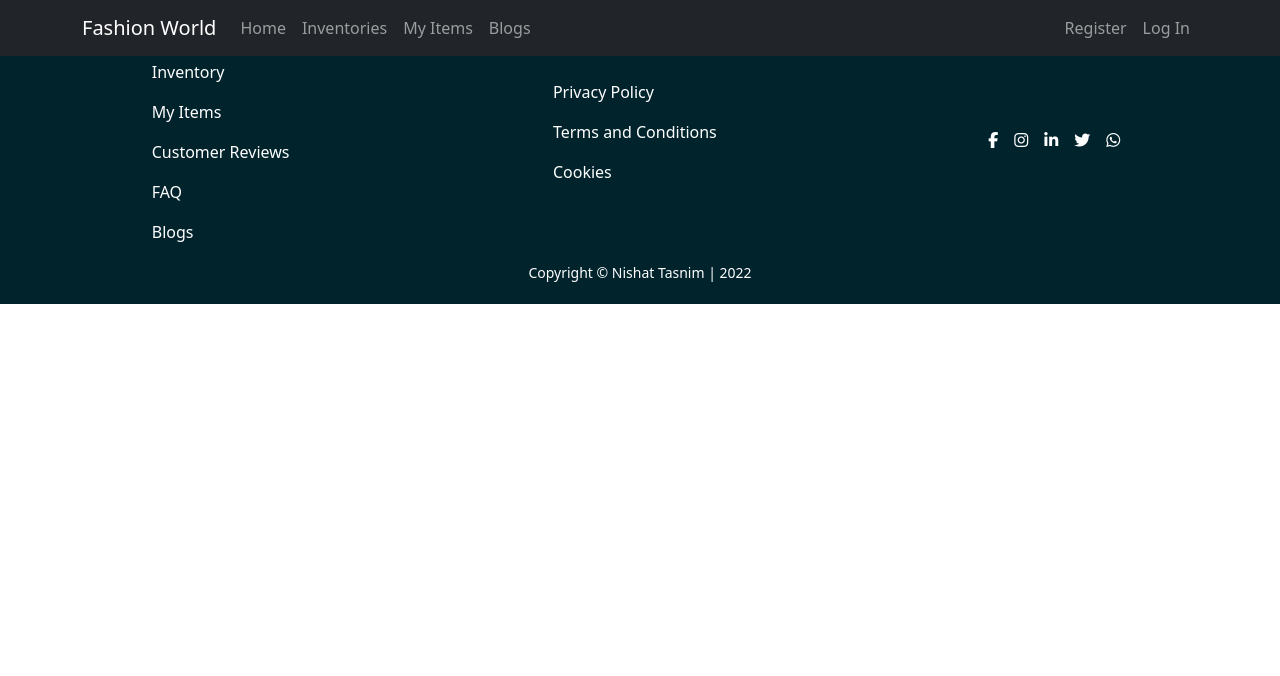
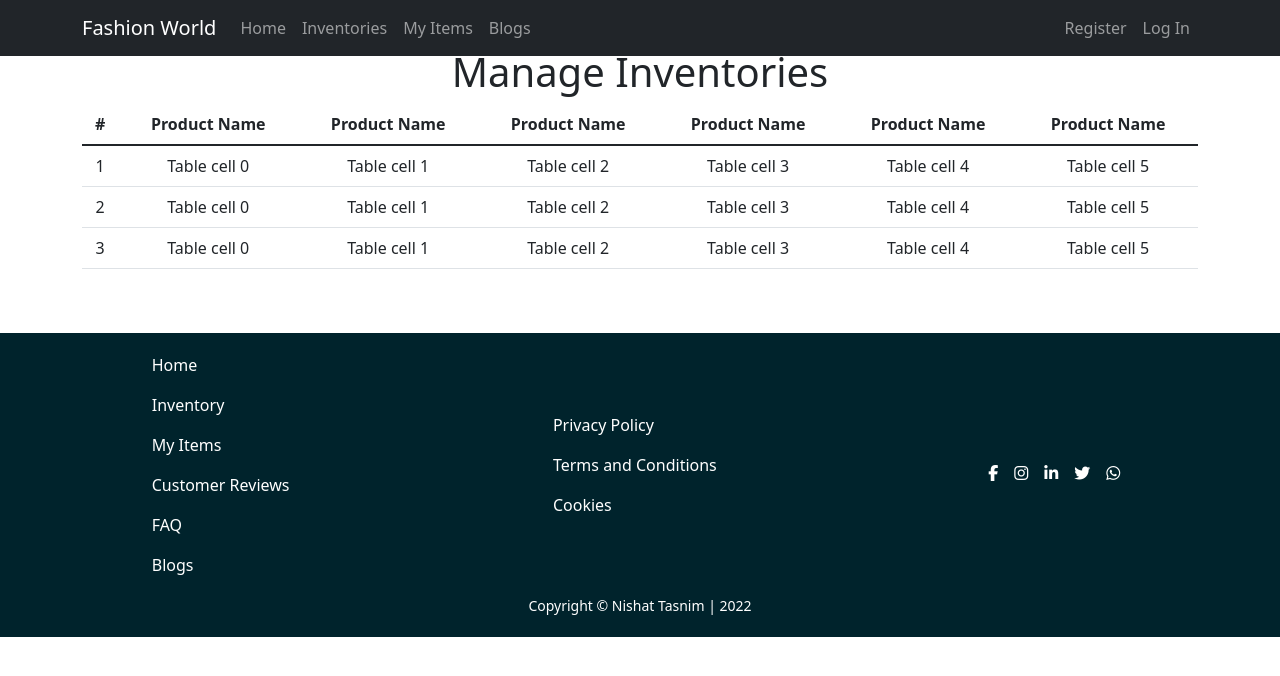
Before and after one commit to nishattasnim08/fashion-world-client-side, a React (Create React App) app: page /manageInventories in a window 1280 px wide. Shown: the top 676 px of the page. Built offline with nearby package versions, Linux system fonts and the light colour scheme.

Commit message:
manage inventories page created

```diff
--- a/src/App.js
+++ b/src/App.js
@@ -5,6 +5,7 @@ import Footer from './Shared/Footer/Footer';
 import Header from './Shared/Header/Header';
 import Home from './Pages/Home/Home/Home';
 import Inventories from './Pages/Home/Inventiories/Inventories';
+import ManageInventories from './Pages/ManageInventories/ManageInventories';
 
 function App() {
   return (
@@ -13,6 +14,7 @@ function App() {
       <Routes>
         <Route path="/" element={<Home/>}></Route>
         <Route path="/inventory" element={<Inventories/>}></Route>
+        <Route path="/manageInventories" element={<ManageInventories/>}></Route>
       </Routes>
       <Footer/>
     </div>
--- /dev/null
+++ b/src/Pages/Home/FAQ/FAQ.js
@@ -0,0 +1,32 @@
+import React from 'react';
+import { Accordion } from 'react-bootstrap';
+import './FAQ.css';
+
+const FAQ = () => {
+    return (
+        <div className='my-5'>
+            <div className='text-center'>
+                <h1>FAQ</h1>
+            </div>
+            <div className='devide'></div>
+            <div className='my-5'>
+                <Accordion>
+                    <Accordion.Item eventKey="0">
+                        <Accordion.Header>What is your return policy?</Accordion.Header>
+                        <Accordion.Body>
+                            We allows return within 15 days. But if you ruin the product then we can not allow ant return.
+                        </Accordion.Body>
+                    </Accordion.Item>
+                    <Accordion.Item eventKey="1">
+                        <Accordion.Header>Is your product harmful to the environment?</Accordion.Header>
+                        <Accordion.Body>
+                            Our products are not harmful to the environment. Our products are also any kind of cruelty free.
+                        </Accordion.Body>
+                    </Accordion.Item>
+                </Accordion>
+            </div>
+        </div>
+    );
+};
+
+export default FAQ;
--- a/src/Pages/Home/Home/Home.js
+++ b/src/Pages/Home/Home/Home.js
@@ -3,6 +3,7 @@ import { Carousel } from 'react-bootstrap';
 import cloth1 from '../../../images/banner/cloth1.png'
 import cloth2 from '../../../images/banner/cloth2.png'
 import cloth3 from '../../../images/banner/cloth3.png'
+import FAQ from '../FAQ/FAQ';
 import Inventories from '../Inventiories/Inventories';
 import './Home.css'
 
@@ -52,6 +53,11 @@ const Home = () => {
             <div className='container'>
                 <Inventories/>
             </div>
+
+            {/* FAQ Part */}
+            <div className="container">
+                <FAQ/>
+            </div>
         </div>
     );
 };
--- a/src/Pages/Home/Inventiories/Inventories.js
+++ b/src/Pages/Home/Inventiories/Inventories.js
@@ -12,7 +12,7 @@ const Inventories = () => {
             <div className='devide'></div>
             <div className='my-5 items'>
                 <Row xs={1} md={2} className="g-5">
-                    {Array.from({ length: 6 }).map((_, idx) => (
+                    {Array.from({ length: 12 }).map((_, idx) => (
                         <Col>
                             <Card>
                                 <Card.Img variant="top" src={item1} />
@@ -31,6 +31,9 @@ const Inventories = () => {
                     ))}
                 </Row>
             </div>
+            <div className='text-center'>
+                <button className='btn btn-dark'>Manage Inventories</button>
+            </div>
         </div>
     );
 };
--- /dev/null
+++ b/src/Pages/ManageInventories/ManageInventories.js
@@ -0,0 +1,46 @@
+import React from 'react';
+import { Table } from 'react-bootstrap';
+
+const ManageInventories = () => {
+    return (
+        <div className='container my-5 text-center'>
+            <div>
+                <h1>Manage Inventories</h1>
+            </div>
+            <div>
+                <Table responsive>
+                    <thead>
+                        <tr>
+                            <th>#</th>
+                            {Array.from({ length: 6 }).map((_, index) => (
+                                <th key={index}>Product Name</th>
+                            ))}
+                        </tr>
+                    </thead>
+                    <tbody>
+                        <tr>
+                            <td>1</td>
+                            {Array.from({ length: 6 }).map((_, index) => (
+                                <td key={index}>Table cell {index}</td>
+                            ))}
+                        </tr>
+                        <tr>
+                            <td>2</td>
+                            {Array.from({ length: 6 }).map((_, index) => (
+                                <td key={index}>Table cell {index}</td>
+                            ))}
+                        </tr>
+                        <tr>
+                            <td>3</td>
+                            {Array.from({ length: 6 }).map((_, index) => (
+                                <td key={index}>Table cell {index}</td>
+                            ))}
+                        </tr>
+                    </tbody>
+                </Table>
+            </div>
+        </div>
+    );
+};
+
+export default ManageInventories;
```
Also changed, not shown: src/Authentication/Login/Login.js (added, +12 -0 lines), src/Authentication/Login/Login.css (added), src/Pages/Home/FAQ/FAQ.css (added), src/Pages/ManageInventories/ManageInventories.css (added).
